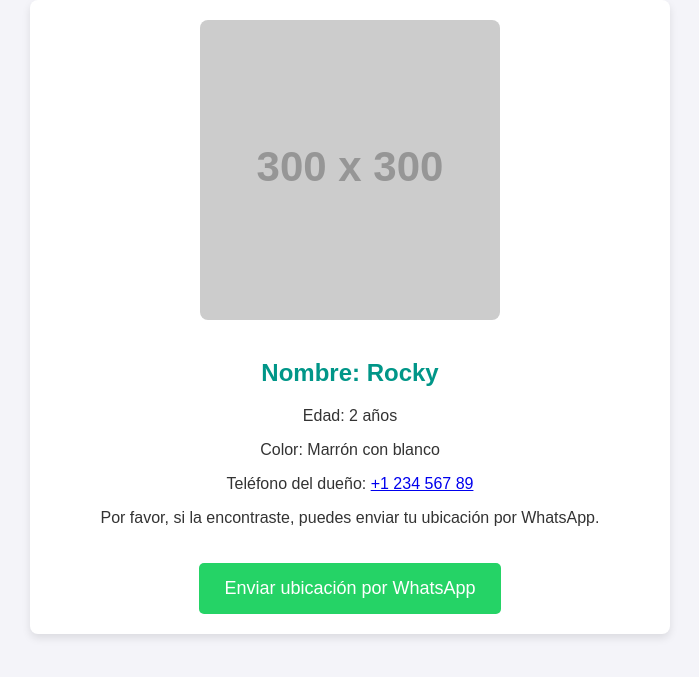
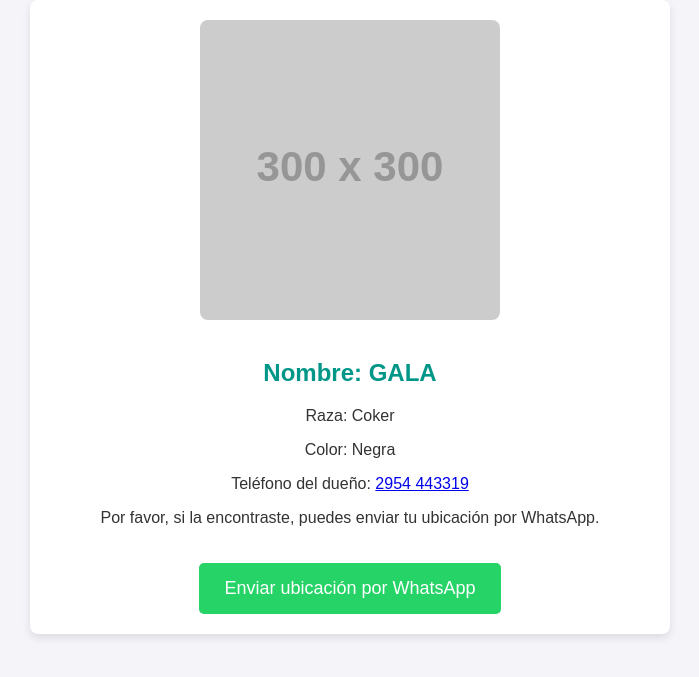
Before and after one commit to jschanck-ing/contacto-mascota, a plain HTML site: page index.htm in a window 1280 px wide. Shown: the part 109-786 px from the top of the page, without its empty margins (290-989 px from the left). Drawn offline with Linux system fonts and the light colour scheme; placeholder pictures from the web are drawn by us.

Commit message:
Update_index.htm

```diff
--- a/index.htm
+++ b/index.htm
@@ -58,14 +58,14 @@
 
         <div class="pet-info">
             <img src="https://via.placeholder.com/300" alt="Imagen de la mascota">
-            <h2>Nombre: Rocky</h2>
-            <p>Edad: 2 años</p>
-            <p>Color: Marrón con blanco</p>
-            <p>Teléfono del dueño: <a href="tel:+123456789">+1 234 567 89</a></p>
+            <h2>Nombre: GALA</h2>
+            <p>Raza: Coker</p>
+            <p>Color: Negra</p>
+            <p>Teléfono del dueño: <a href="tel:2954 443319">2954 443319</a></p>
             <p>Por favor, si la encontraste, puedes enviar tu ubicación por WhatsApp.</p>
 
             <!-- Enlace a WhatsApp con mensaje predefinido -->
-            <a href="https://wa.me/123456789?text=Hola%2C%20encontr%C3%A9%20a%20tu%20mascota.%20Te%20comparto%20mi%20ubicaci%C3%B3n%3A%20https%3A%2F%2Fwww.google.com%2Fmaps" target="_blank" class="button">
+            <a href="https://wa.me/+5492954443319?text=Hola%2C%20encontr%C3%A9%20a%20tu%20mascota.%20Te%20comparto%20mi%20ubicaci%C3%B3n%3A%20https%3A%2F%2Fwww.google.com%2Fmaps" target="_blank" class="button">
                 Enviar ubicación por WhatsApp
             </a>
         </div>
```
